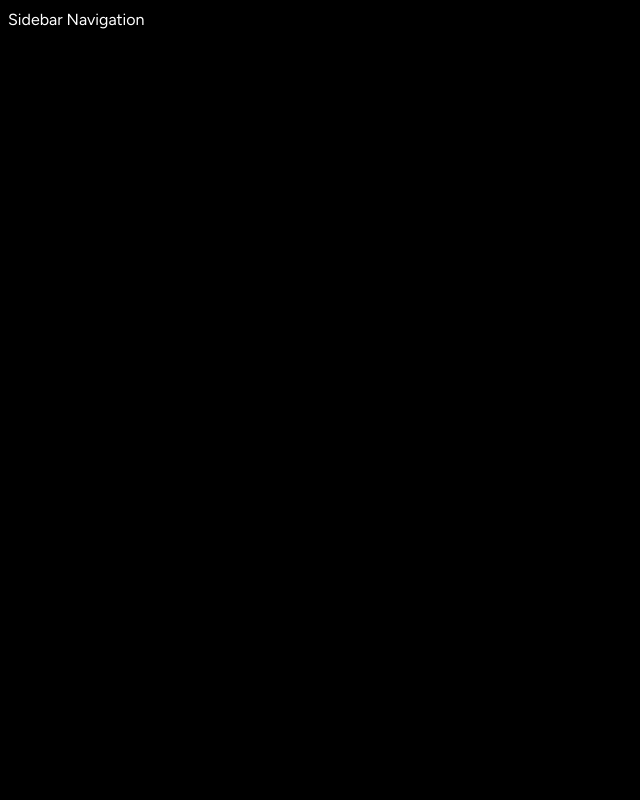
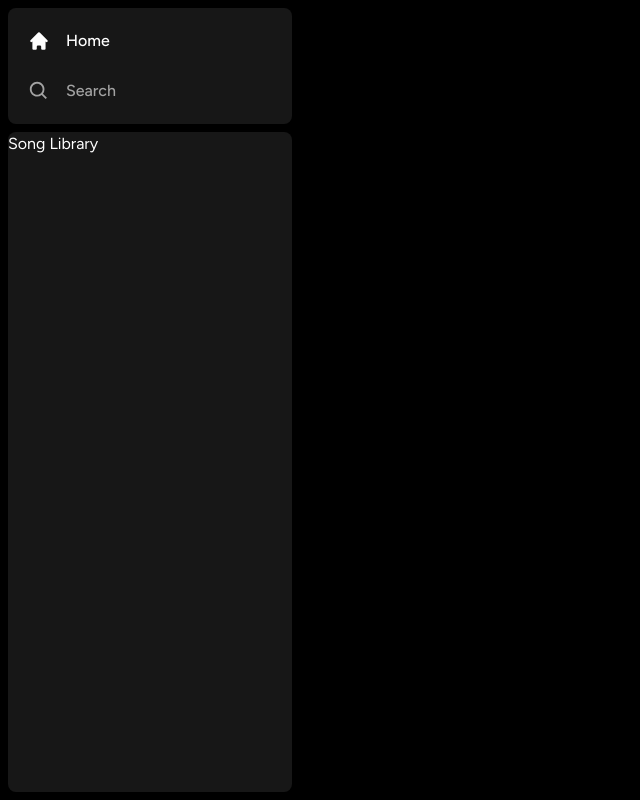
Before and after one commit to sujeethshingade/spotify-clone, a Next.js app: page / in a window 1280 px wide. Shown: the whole page, without its empty margins (0-640 px from the left). Built offline with nearby package versions, Linux system fonts and the light colour scheme.

Commit message:
update sidebar navigation

```diff
--- a/components/Box.tsx
+++ b/components/Box.tsx
@@ -1,11 +1,15 @@
+import { twMerge } from "tailwind-merge";
+
 interface BoxProps {
     children: React.ReactNode;
     className?: string;
 }
 
-const Box: React.FC<BoxProps> = ({children, className}) => {
+const Box: React.FC<BoxProps> = ({ children, className }) => {
     return (
-        <div>{children}</div>
+        <div className={twMerge(`bg-neutral-900 rounded-lg h-fit w-full`, className)}>
+            {children}
+        </div>
     );
 }
 
--- a/components/Sidebar.tsx
+++ b/components/Sidebar.tsx
@@ -5,6 +5,7 @@
 import { BiSearch } from "react-icons/bi";
 import { HiHome } from "react-icons/hi";
 import Box from "./Box";
+import SidebarItem from "./SidebarItem";
 
 interface SidebarProps {
     children: React.ReactNode;
@@ -32,7 +33,17 @@
         <div className="flex h-full">
             <div className="hidden md:flex flex-col gap-y-2 bg-black h-full w-[300px] p-2">
                 <Box>
-                    Sidebar Navigation
+                    <div className="flex flex-col gap-y-4 px-5 py-4">
+                        {routes.map((item) => (
+                            <SidebarItem
+                            key={item.label}
+                            {...item}
+                            />
+                        ))}
+                    </div>
+                </Box>
+                <Box className="overflow-y-auto h-full">
+                    Song Library
                 </Box>
             </div>
         </div>
--- /dev/null
+++ b/components/SidebarItem.tsx
@@ -0,0 +1,21 @@
+import { IconType } from "react-icons";
+import Link from "next/link";
+import { twMerge } from "tailwind-merge";
+
+interface SidebarItemProps {
+    icon: IconType;
+    label: string;
+    active?: boolean;
+    href: string;
+}
+
+const SidebarItem: React.FC<SidebarItemProps> = ({ icon: Icon, label, active, href }) => {
+    return (
+        <Link href={href} className={twMerge(`flex flex-row h-auto items-center w-full gap-x-4 text-md font-medium cursor-pointer hover:text-white transition text-neutral-400 py-1`, active && "text-white")}>
+            <Icon size={26}/>
+            <p className="truncate w-full">{label}</p>
+        </Link>
+    );
+}
+
+export default SidebarItem;
--- a/package.json
+++ b/package.json
@@ -12,7 +12,8 @@
     "next": "14.2.8",
     "react": "^18",
     "react-dom": "^18",
-    "react-icons": "^5.3.0"
+    "react-icons": "^5.3.0",
+    "tailwind-merge": "^2.5.2"
   },
   "devDependencies": {
     "@types/node": "^20",
```
Also changed, not shown: 1 other file (tests, documents, lock files or other folders).
